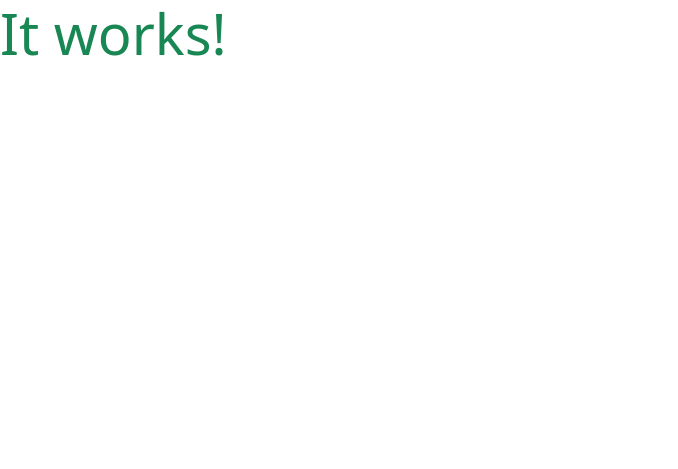
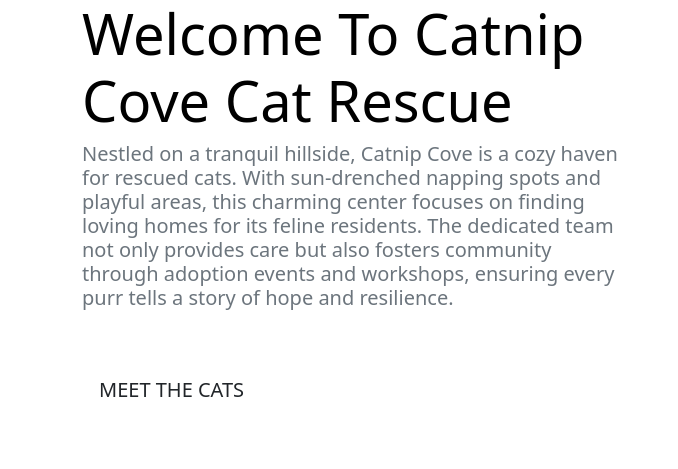
Before and after one commit to veebee4/catnip-cove, a Django app: page / in a window 1280 px wide. Shown: the top 469 px of the page, without its empty margins (0-678 px from the left). Run offline with Django 3.2, Linux system fonts and the light colour scheme.

Commit message:
Add home page content

```diff
--- a/home/templates/home/index.html
+++ b/home/templates/home/index.html
@@ -1,6 +1,34 @@
 {% extends "base.html" %}
 {% load static %}
 
+{% block page_header %}
+    <div class="container header-container">
+        <div class="row">
+            <div class="col"></div>
+        </div>
+    </div>
+{% endblock %}
+
 {% block content %}
-    <h1 class="display-4 text-success">It works!</h1>
+    <div class="container h-100">
+        <div class="row h-100">
+            <div class="col-7 col-md-6 my-auto">
+                <h1 class="display-4 logo-font text-black">
+                    Welcome To Catnip Cove Cat Rescue
+                </h1>
+                <h5 class="text-muted">
+                    Nestled on a tranquil hillside, Catnip Cove is a cozy haven for rescued cats.
+                    With sun-drenched napping spots and playful areas, this charming center
+                    focuses on finding loving homes for its feline residents. The dedicated
+                    team not only provides care but also fosters community through adoption
+                    events and workshops, ensuring every purr tells a story of hope and resilience.
+                </h5>
+                <div class="my-5">
+                    <h4>
+                        <a href="" class="shop-now-button btn btn-lg rounded-0 text-uppercase py-3">Meet the Cats</a>
+                    </h4>
+                </div>
+            </div>
+        </div>
+    </div>
 {% endblock %}
--- a/templates/base.html
+++ b/templates/base.html
@@ -20,8 +20,7 @@
     {% endblock %}
 
     {% block corejs %}
-    <script src="https://cdn.jsdelivr.net/npm/@popperjs/core@2.11.6/dist/umd/popper.min.js" integrity="sha384-oBqDVmMz9ATKxIep9tiCxS/Z9fNfEXiDAYTujMAeBAsjFuCZSmKbSSUnQlmh/jp3" crossorigin="anonymous"></script>
-    <script src="https://cdn.jsdelivr.net/npm/bootstrap@5.2.3/dist/js/bootstrap.min.js" integrity="sha384-cuYeSxntonz0PPNlHhBs68uyIAVpIIOZZ5JqeqvYYIcEL727kskC66kF92t6Xl2V" crossorigin="anonymous"></script>
+    <script src="https://cdn.jsdelivr.net/npm/bootstrap@5.2.3/dist/js/bootstrap.bundle.min.js" integrity="sha384-kenU1KFdBIe4zVF0s0G1M5b4hcpxyD9F7jL+jjXkk+Q2h455rYXK/7HAuoJl+0I4" crossorigin="anonymous"></script>
     {% endblock %}
 
     {% block extra_js %}
```
